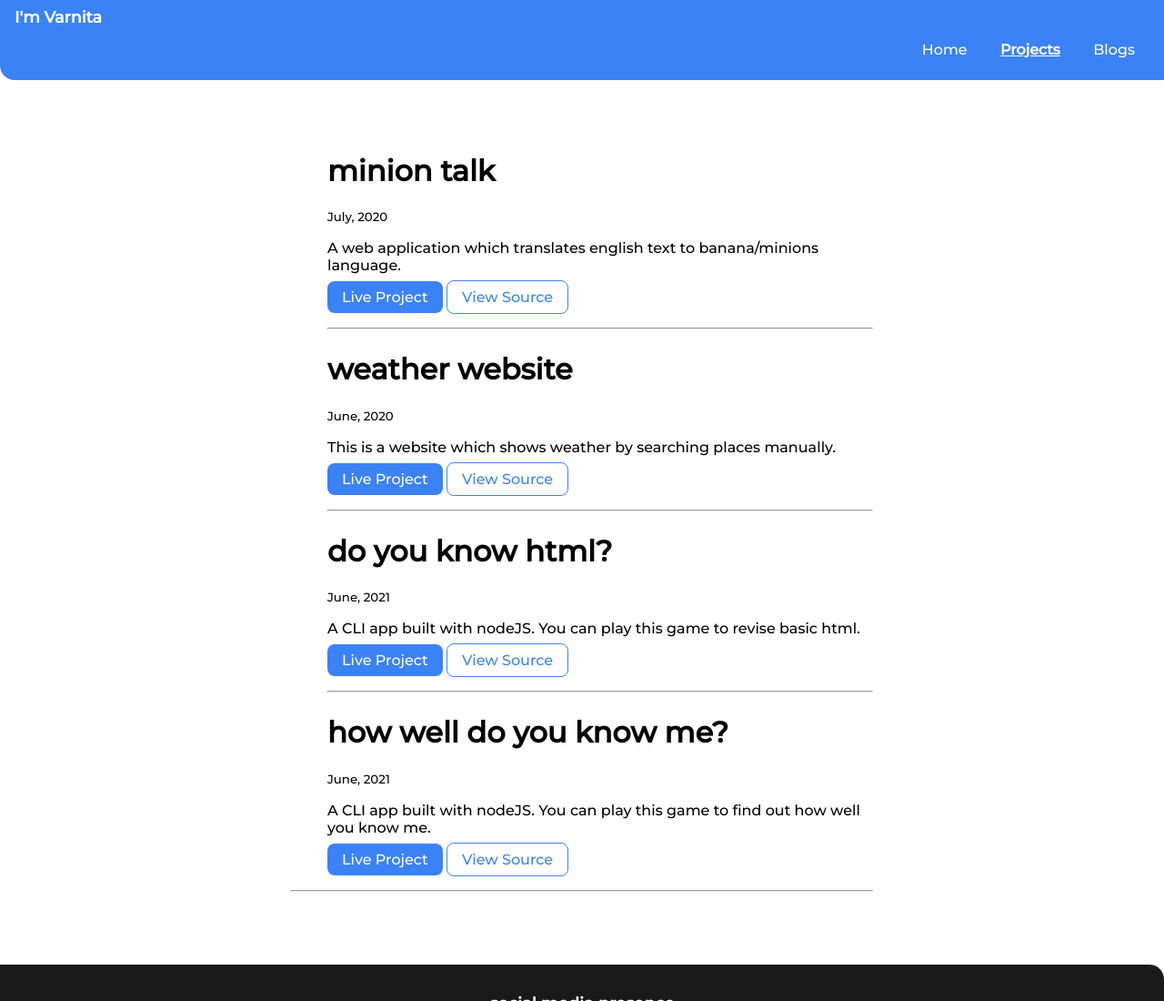
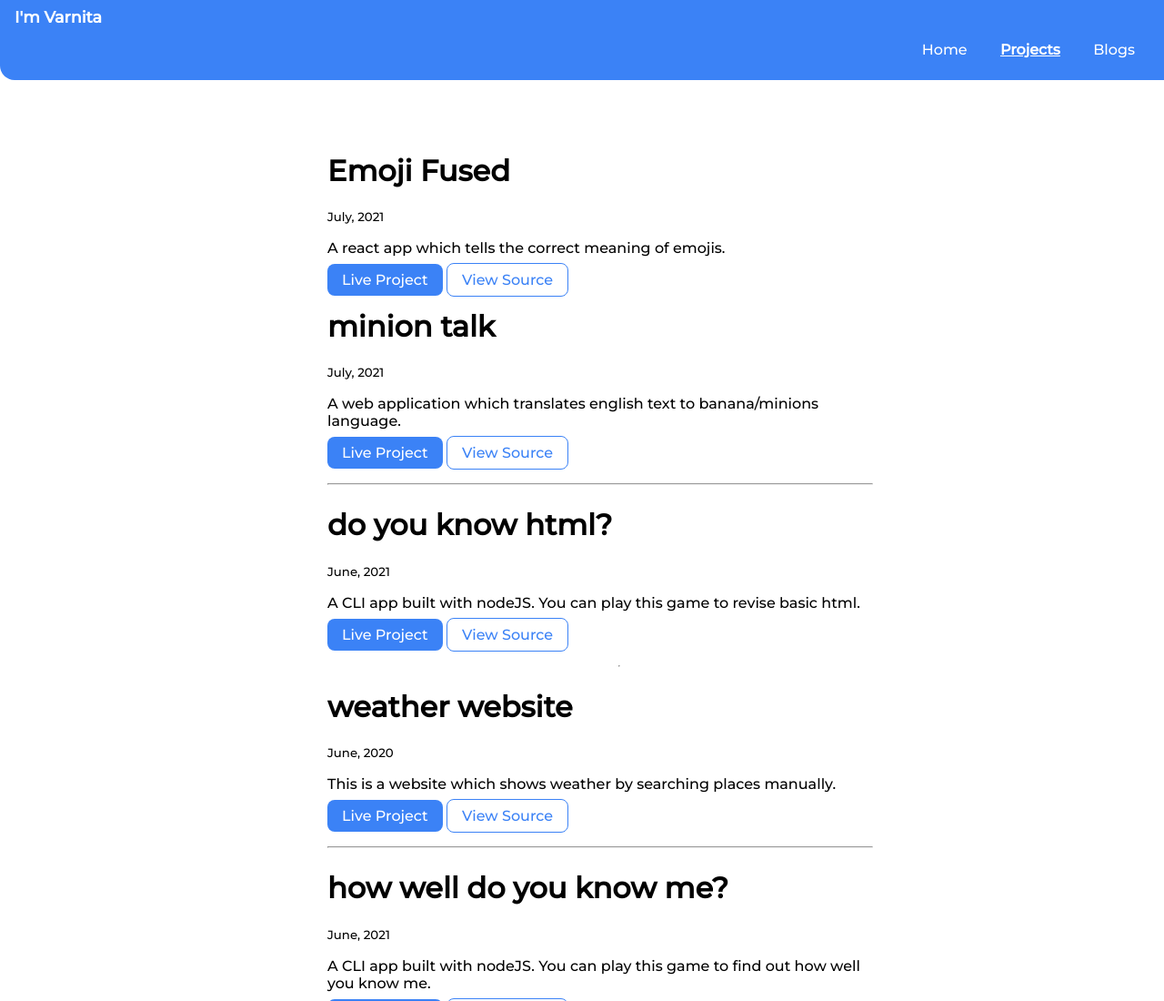
Before and after one commit to varnita619/VarnitaMakrariya-Portfolio, a plain HTML site: page projects.html in a window 1280 px wide. Shown: the top 1100 px of the page at 91% size. Drawn offline with Linux system fonts and the light colour scheme.

Commit message:
updated projects

```diff
--- a/projects.html
+++ b/projects.html
@@ -30,13 +30,32 @@
 
         <li>
             <div class="container container-center margin-md">
+            <h1>Emoji Fused</h1>
+        <small>July, 2021</small>
+        <p>A react app which tells the correct meaning of emojis.</p>
+        <a class="link link-primary" href="https://m70m2.csb.app/">Live Project</a>
+        <a class="link link-secondary" href="https://github.com/varnita619/Emoji-Fused">View Source</a>
+        </div>
+    </li>
+
+        <li>
+            <div class="container container-center margin-md">
             <h1>minion talk</h1>
-        <small>July, 2020</small>
+        <small>July, 2021</small>
         <p>A web application which translates english text to banana/minions language.</p>
         <a class="link link-primary" href="https://minionestalk.netlify.app/">Live Project</a>
         <a class="link link-secondary" href="https://github.com/varnita619/banana-talk">View Source</a>
         </div>
     </li>
+        <hr>
+
+        <li>
+            <div class="container container-center margin-md">
+            <h1>do you know html?</h1>
+        <small>June, 2021</small>
+        <p>A CLI app built with nodeJS. You can play this game to revise basic html.</p>
+        <a class="link link-primary" href="https://replit.com/@VarnitaMakrariy/Varnita-Makrariya?embed=1output=1#index.js">Live Project</a>
+        <a class="link link-secondary" href="https://github.com/varnita619/HTMLQuiz">View Source</a>
 
         <hr>
 
@@ -50,16 +69,6 @@
         </div>
     </li>
 
-        <hr>
-
-
-        <li>
-            <div class="container container-center margin-md">
-            <h1>do you know html?</h1>
-        <small>June, 2021</small>
-        <p>A CLI app built with nodeJS. You can play this game to revise basic html.</p>
-        <a class="link link-primary" href="https://replit.com/@VarnitaMakrariy/Varnita-Makrariya?embed=1output=1#index.js">Live Project</a>
-        <a class="link link-secondary" href="https://github.com/varnita619/HTMLQuiz">View Source</a>
     </div>
     </li>
     <hr>
```
